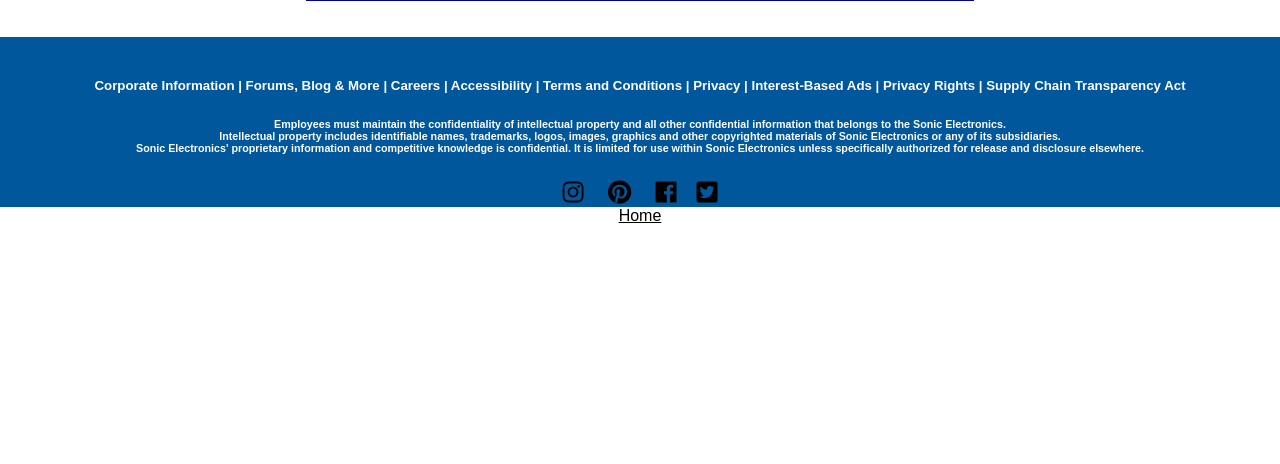
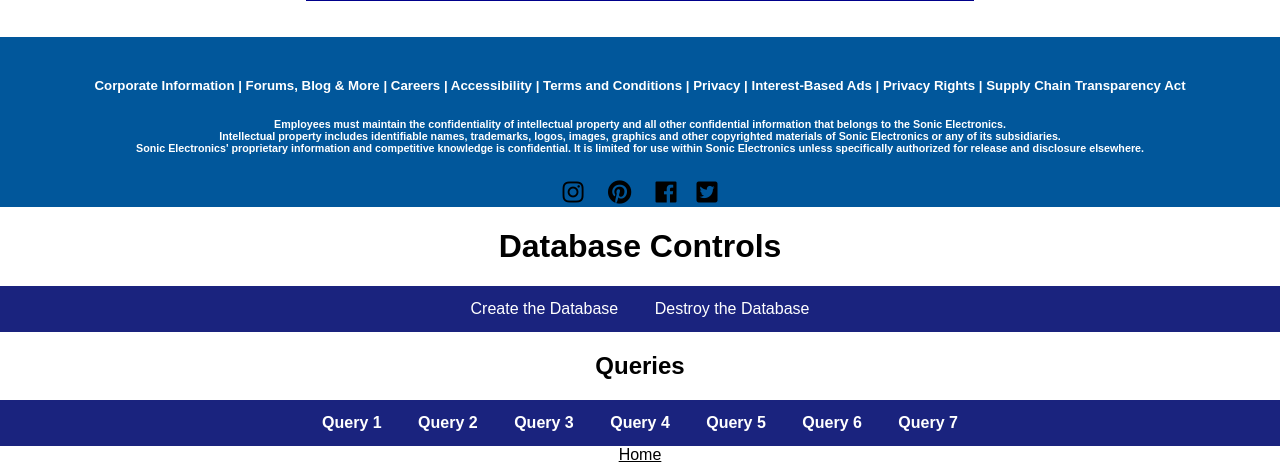
Before and after one commit to Tyler-McCaleb/Sonic-Electronic, a PHP site: page /index.php in a window 1280 px wide. Shown: the part 1641-2105 px from the top of the page. Before the commit the page ends 1866 px from the top, so only its background shows below. Run offline with PHP 8.4, Linux system fonts and the light colour scheme; some libraries are stand-ins or nearby versions.

Commit message:
Update footer.php

```diff
--- a/templates/footer.php
+++ b/templates/footer.php
@@ -1,7 +1,48 @@
 <html>
+<head>
+
+     <link rel = "stylesheet" href = "css/style.css">
+
+</head>
 <body>
 
-<a style = "color: black" href="index.php";>Home</a>
+    <h1><center>Database Controls</center></h1>
+<ul>
+    <li>
+        <a href="install.php">Create the Database</a>
+    </li>
+    <li>
+        <a href="destroy.php">Destroy the Database</a>
+    </li>
+</ul>
+
+
+        <h2><center>Queries</center></h2>
+<ul>
+    <li>
+        <a href="queryOne.php"><strong>Query 1</strong></a>
+    </li>
+    <li>
+        <a href="queryTwo.php"><strong>Query 2</strong></a>
+    </li>
+    <li>
+        <a href="queryThree.php"><strong>Query 3</strong></a>
+    </li>
+    <li>
+        <a href="queryFour.php"><strong>Query 4</strong></a>
+    </li>
+    <li>
+        <a href="queryFive.php"><strong>Query 5</strong></a>
+    </li>
+    <li>
+        <a href="querySix.php"><strong>Query 6</strong></a>
+    </li>
+    <li>
+        <a href="querySeven.php"><strong>Query 7</strong></a>
+    </li>
+</ul>
+
+    <a style = "color: black" href="index.php";><center>Home</center></a>
 
 </body>
 </html>
```
